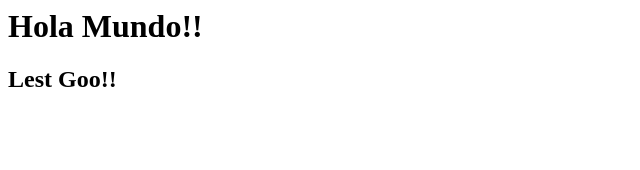
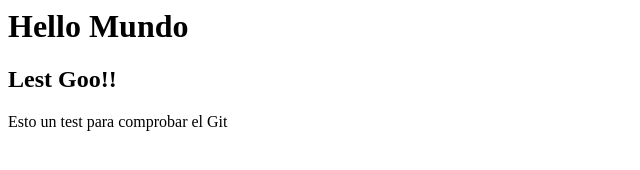
Before and after one commit to henroy99/Levelup, a plain HTML site: page index.html in a window 1280 px wide. Shown: the whole page, without its empty margins (0-640 px from the left). Drawn offline with Linux system fonts and the light colour scheme.

Commit message:
TestFromKal2

```diff
--- a/index.html
+++ b/index.html
@@ -1,2 +1,4 @@
-<h1>Hola Mundo!!</h1>
+<h1>Hello Mundo</h1>
 <h2>Lest Goo!!</h2>
+
+<p>Esto un test para comprobar el Git</p>
```
